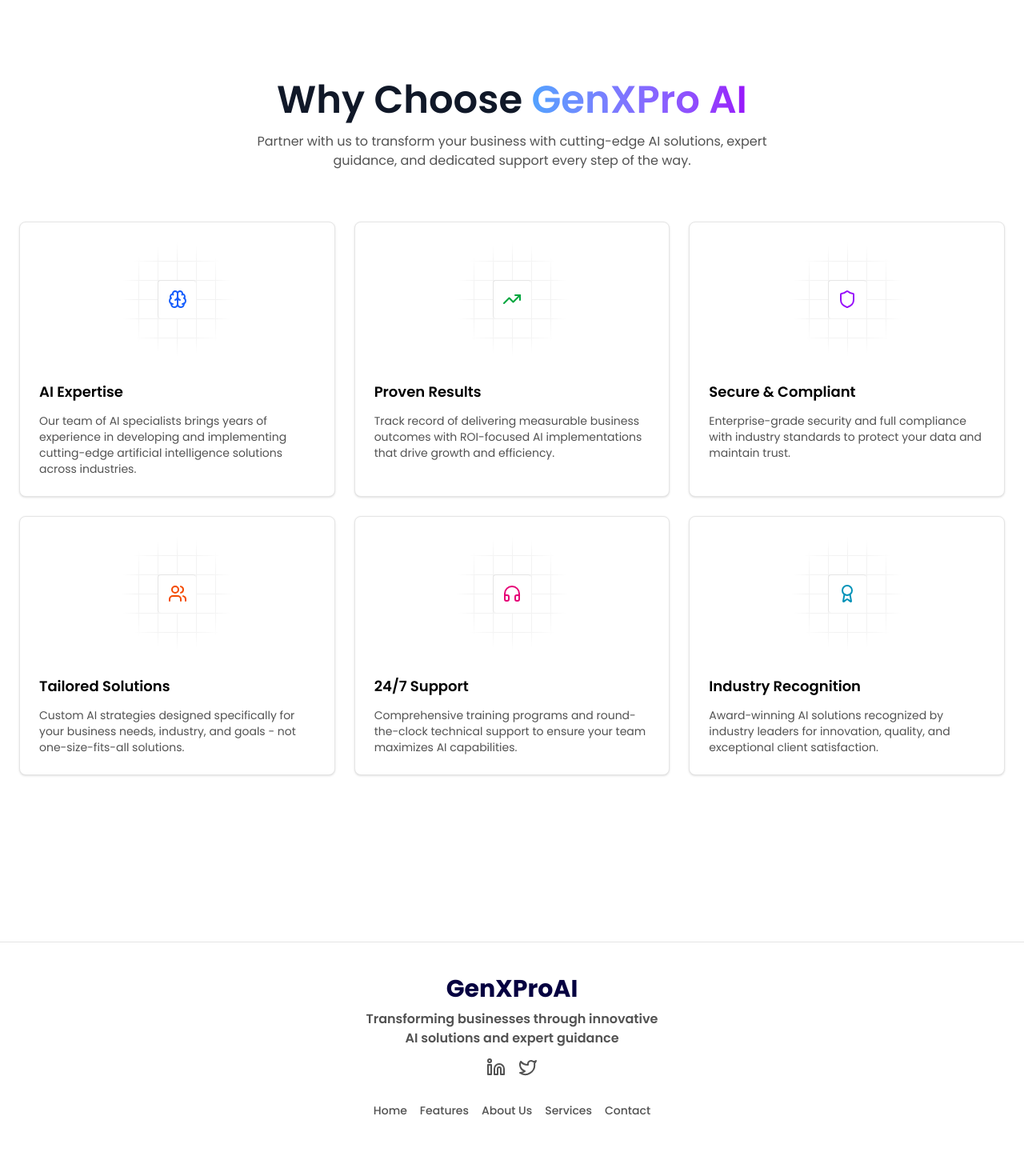
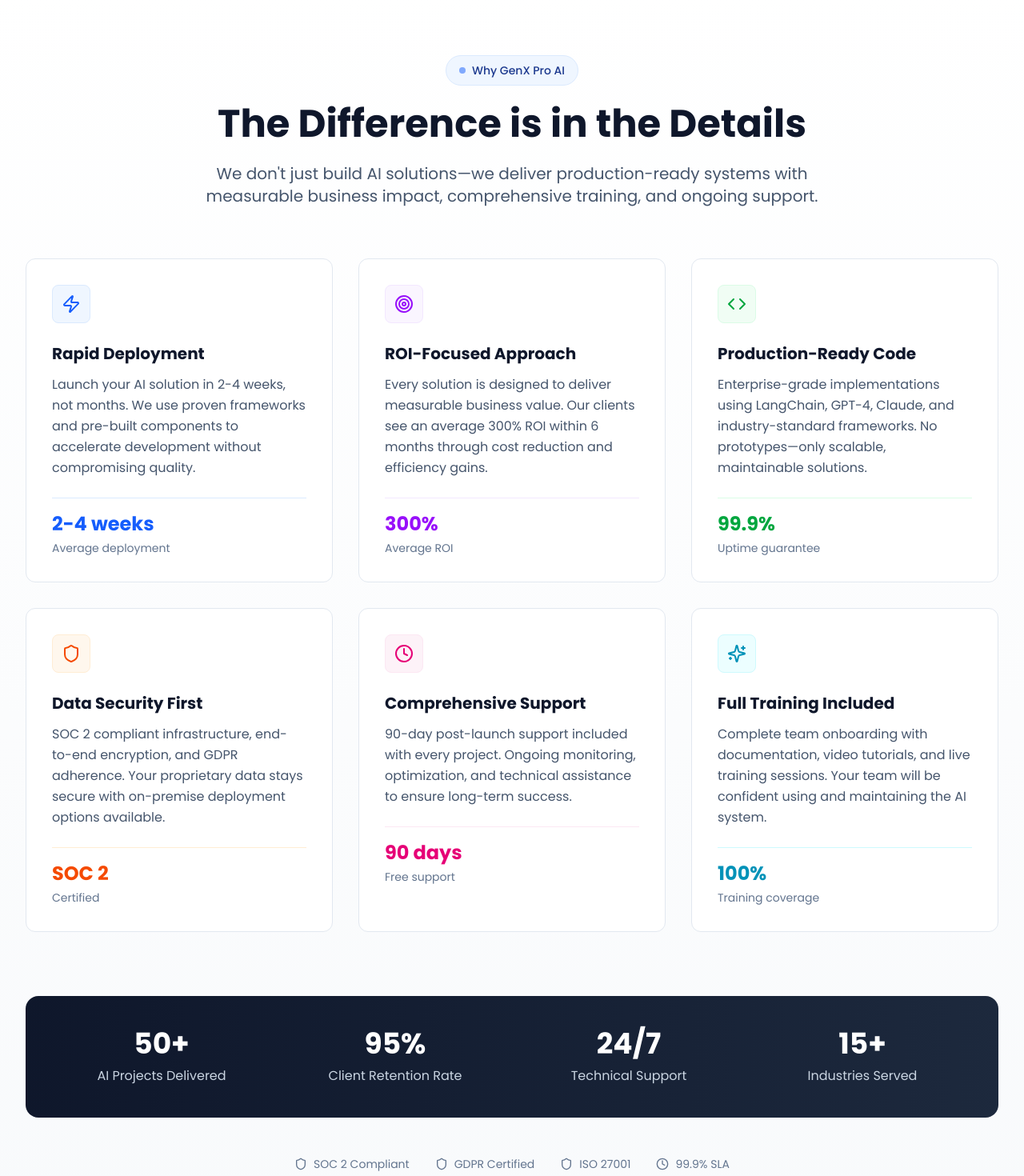
Before and after one commit to mahi12jain/GenXProAI.github.io, a React (Vite) app: page / in a window 1280 px wide. Shown: the part 4400-5870 px from the top of the page at 80% size. Built offline with nearby package versions, Linux system fonts and the light colour scheme.

Commit message:
Update WhyChooseUs.jsx

```diff
--- a/src/components/WhyChooseUs.jsx
+++ b/src/components/WhyChooseUs.jsx
@@ -1,130 +1,197 @@
 import React from 'react';
-import { Card, CardContent, CardHeader } from './ui/card';
-import { Brain, Shield, Headphones, TrendingUp, Users, Award } from 'lucide-react';
+import { Zap, Clock, Target, Shield, Code, Sparkles } from 'lucide-react';
 
 export function WhyChooseUs() {
+    const benefits = [
+        {
+            icon: Zap,
+            color: 'blue',
+            title: 'Rapid Deployment',
+            description: 'Launch your AI solution in 2-4 weeks, not months. We use proven frameworks and pre-built components to accelerate development without compromising quality.',
+            metric: '2-4 weeks',
+            metricLabel: 'Average deployment'
+        },
+        {
+            icon: Target,
+            color: 'purple',
+            title: 'ROI-Focused Approach',
+            description: 'Every solution is designed to deliver measurable business value. Our clients see an average 300% ROI within 6 months through cost reduction and efficiency gains.',
+            metric: '300%',
+            metricLabel: 'Average ROI'
+        },
+        {
+            icon: Code,
+            color: 'green',
+            title: 'Production-Ready Code',
+            description: 'Enterprise-grade implementations using LangChain, GPT-4, Claude, and industry-standard frameworks. No prototypes—only scalable, maintainable solutions.',
+            metric: '99.9%',
+            metricLabel: 'Uptime guarantee'
+        },
+        {
+            icon: Shield,
+            color: 'orange',
+            title: 'Data Security First',
+            description: 'SOC 2 compliant infrastructure, end-to-end encryption, and GDPR adherence. Your proprietary data stays secure with on-premise deployment options available.',
+            metric: 'SOC 2',
+            metricLabel: 'Certified'
+        },
+        {
+            icon: Clock,
+            color: 'pink',
+            title: 'Comprehensive Support',
+            description: '90-day post-launch support included with every project. Ongoing monitoring, optimization, and technical assistance to ensure long-term success.',
+            metric: '90 days',
+            metricLabel: 'Free support'
+        },
+        {
+            icon: Sparkles,
+            color: 'cyan',
+            title: 'Full Training Included',
+            description: 'Complete team onboarding with documentation, video tutorials, and live training sessions. Your team will be confident using and maintaining the AI system.',
+            metric: '100%',
+            metricLabel: 'Training coverage'
+        }
+    ];
+
+    const colorClasses = {
+        blue: {
+            icon: 'text-blue-600',
+            bg: 'bg-blue-50',
+            border: 'border-blue-100',
+            metric: 'text-blue-600'
+        },
+        purple: {
+            icon: 'text-purple-600',
+            bg: 'bg-purple-50',
+            border: 'border-purple-100',
+            metric: 'text-purple-600'
+        },
+        green: {
+            icon: 'text-green-600',
+            bg: 'bg-green-50',
+            border: 'border-green-100',
+            metric: 'text-green-600'
+        },
+        orange: {
+            icon: 'text-orange-600',
+            bg: 'bg-orange-50',
+            border: 'border-orange-100',
+            metric: 'text-orange-600'
+        },
+        pink: {
+            icon: 'text-pink-600',
+            bg: 'bg-pink-50',
+            border: 'border-pink-100',
+            metric: 'text-pink-600'
+        },
+        cyan: {
+            icon: 'text-cyan-600',
+            bg: 'bg-cyan-50',
+            border: 'border-cyan-100',
+            metric: 'text-cyan-600'
+        }
+    };
+
     return (
-        <section className="py-16 md:py-32 bg-white">
-            <div className="mx-auto max-w-7xl px-6">
-                <div className="text-center">
-                    <h2 className="text-balance text-4xl font-semibold lg:text-5xl text-gray-900">
-                        Why Choose <span className="text-transparent bg-clip-text bg-gradient-to-r from-blue-400 to-purple-600">GenXPro AI</span>
+        <section className="py-24 bg-gradient-to-b from-white to-slate-50">
+            <div className="max-w-7xl mx-auto px-6 lg:px-8">
+                {/* Header */}
+                <div className="max-w-3xl mx-auto text-center mb-16">
+                    <div className="inline-flex items-center gap-2 px-4 py-2 bg-blue-50 border border-blue-100 rounded-full mb-6">
+                        <div className="w-2 h-2 bg-blue-600 rounded-full animate-pulse"></div>
+                        <span className="text-sm font-medium text-blue-900">Why GenX Pro AI</span>
+                    </div>
+
+                    <h2 className="text-4xl lg:text-5xl font-bold text-slate-900 mb-6">
+                        The Difference is in the Details
                     </h2>
-                    <p className="mt-4 text-neutral-600 max-w-2xl mx-auto">
-                        Partner with us to transform your business with cutting-edge AI solutions, expert guidance, and dedicated support every step of the way.
+                    <p className="text-xl text-slate-600">
+                        We don't just build AI solutions—we deliver production-ready systems with measurable business impact, comprehensive training, and ongoing support.
                     </p>
                 </div>
-                <div className="mx-auto mt-8 grid max-w-sm gap-6 md:mt-16 md:max-w-full md:grid-cols-2 lg:grid-cols-3">
-                    <Card className="group border border-neutral-200 bg-neutral-50 shadow-sm hover:shadow-md transition-shadow">
-                        <CardHeader className="pb-3">
-                            <CardDecorator>
-                                <Brain className="size-6 text-blue-600" aria-hidden />
-                            </CardDecorator>
 
-                            <h3 className="mt-6 font-semibold text-lg text-black">AI Expertise</h3>
-                        </CardHeader>
+                {/* Benefits Grid */}
+                <div className="grid md:grid-cols-2 lg:grid-cols-3 gap-8">
+                    {benefits.map((benefit, idx) => {
+                        const colors = colorClasses[benefit.color];
+                        const Icon = benefit.icon;
 
-                        <CardContent>
-                            <p className="text-sm text-neutral-600">
-                                Our team of AI specialists brings years of experience in developing and implementing cutting-edge artificial intelligence solutions across industries.
-                            </p>
-                        </CardContent>
-                    </Card>
+                        return (
+                            <div
+                                key={idx}
+                                className="bg-white border border-slate-200 rounded-xl p-8 hover:shadow-lg hover:border-slate-300 transition-all group"
+                            >
+                                {/* Icon */}
+                                <div className={`w-12 h-12 ${colors.bg} ${colors.border} border rounded-lg flex items-center justify-center mb-6 group-hover:scale-110 transition-transform`}>
+                                    <Icon className={`w-6 h-6 ${colors.icon}`} />
+                                </div>
 
-                    <Card className="group border border-neutral-200 bg-neutral-50 shadow-sm hover:shadow-md transition-shadow">
-                        <CardHeader className="pb-3">
-                            <CardDecorator>
-                                <TrendingUp className="size-6 text-green-600" aria-hidden />
-                            </CardDecorator>
+                                {/* Title */}
+                                <h3 className="text-xl font-bold text-slate-900 mb-3">
+                                    {benefit.title}
+                                </h3>
 
-                            <h3 className="mt-6 font-semibold text-lg text-black">Proven Results</h3>
-                        </CardHeader>
+                                {/* Description */}
+                                <p className="text-slate-600 leading-relaxed mb-6">
+                                    {benefit.description}
+                                </p>
 
-                        <CardContent>
-                            <p className="text-sm text-neutral-600">
-                                Track record of delivering measurable business outcomes with ROI-focused AI implementations that drive growth and efficiency.
-                            </p>
-                        </CardContent>
-                    </Card>
+                                {/* Metric */}
+                                <div className={`pt-4 border-t ${colors.border}`}>
+                                    <div className={`text-2xl font-bold ${colors.metric} mb-1`}>
+                                        {benefit.metric}
+                                    </div>
+                                    <div className="text-sm text-slate-500">
+                                        {benefit.metricLabel}
+                                    </div>
+                                </div>
+                            </div>
+                        );
+                    })}
+                </div>
 
-                    <Card className="group border border-neutral-200 bg-neutral-50 shadow-sm hover:shadow-md transition-shadow">
-                        <CardHeader className="pb-3">
-                            <CardDecorator>
-                                <Shield className="size-6 text-purple-600" aria-hidden />
-                            </CardDecorator>
+                {/* Bottom Stats Bar */}
+                <div className="mt-20 bg-gradient-to-r from-slate-900 to-slate-800 rounded-2xl p-10 text-white">
+                    <div className="grid grid-cols-2 md:grid-cols-4 gap-8 text-center">
+                        <div>
+                            <div className="text-4xl font-bold mb-2">50+</div>
+                            <div className="text-slate-300">AI Projects Delivered</div>
+                        </div>
+                        <div>
+                            <div className="text-4xl font-bold mb-2">95%</div>
+                            <div className="text-slate-300">Client Retention Rate</div>
+                        </div>
+                        <div>
+                            <div className="text-4xl font-bold mb-2">24/7</div>
+                            <div className="text-slate-300">Technical Support</div>
+                        </div>
+                        <div>
+                            <div className="text-4xl font-bold mb-2">15+</div>
+                            <div className="text-slate-300">Industries Served</div>
+                        </div>
+                    </div>
+                </div>
 
-                            <h3 className="mt-6 font-semibold text-lg text-black">Secure & Compliant</h3>
-                        </CardHeader>
-
-                        <CardContent>
-                            <p className="text-sm text-neutral-600">
-                                Enterprise-grade security and full compliance with industry standards to protect your data and maintain trust.
-                            </p>
-                        </CardContent>
-                    </Card>
-
-                    <Card className="group border border-neutral-200 bg-neutral-50 shadow-sm hover:shadow-md transition-shadow">
-                        <CardHeader className="pb-3">
-                            <CardDecorator>
-                                <Users className="size-6 text-orange-600" aria-hidden />
-                            </CardDecorator>
-
-                            <h3 className="mt-6 font-semibold text-lg text-black">Tailored Solutions</h3>
-                        </CardHeader>
-
-                        <CardContent>
-                            <p className="text-sm text-neutral-600">
-                                Custom AI strategies designed specifically for your business needs, industry, and goals - not one-size-fits-all solutions.
-                            </p>
-                        </CardContent>
-                    </Card>
-
-                    <Card className="group border border-neutral-200 bg-neutral-50 shadow-sm hover:shadow-md transition-shadow">
-                        <CardHeader className="pb-3">
-                            <CardDecorator>
-                                <Headphones className="size-6 text-pink-600" aria-hidden />
-                            </CardDecorator>
-
-                            <h3 className="mt-6 font-semibold text-lg text-black">24/7 Support</h3>
-                        </CardHeader>
-
-                        <CardContent>
-                            <p className="text-sm text-neutral-600">
-                                Comprehensive training programs and round-the-clock technical support to ensure your team maximizes AI capabilities.
-                            </p>
-                        </CardContent>
-                    </Card>
-
-                    <Card className="group border border-neutral-200 bg-neutral-50 shadow-sm hover:shadow-md transition-shadow">
-                        <CardHeader className="pb-3">
-                            <CardDecorator>
-                                <Award className="size-6 text-cyan-600" aria-hidden />
-                            </CardDecorator>
-
-                            <h3 className="mt-6 font-semibold text-lg text-black">Industry Recognition</h3>
-                        </CardHeader>
-
-                        <CardContent>
-                            <p className="text-sm text-neutral-600">
-                                Award-winning AI solutions recognized by industry leaders for innovation, quality, and exceptional client satisfaction.
-                            </p>
-                        </CardContent>
-                    </Card>
+                {/* Trust Indicators */}
+                <div className="mt-12 flex flex-wrap justify-center items-center gap-8 text-sm text-slate-500">
+                    <div className="flex items-center gap-2">
+                        <Shield className="w-4 h-4" />
+                        <span>SOC 2 Compliant</span>
+                    </div>
+                    <div className="flex items-center gap-2">
+                        <Shield className="w-4 h-4" />
+                        <span>GDPR Certified</span>
+                    </div>
+                    <div className="flex items-center gap-2">
+                        <Shield className="w-4 h-4" />
+                        <span>ISO 27001</span>
+                    </div>
+                    <div className="flex items-center gap-2">
+                        <Clock className="w-4 h-4" />
+                        <span>99.9% SLA</span>
+                    </div>
                 </div>
             </div>
         </section>
     );
 }
-
-const CardDecorator = ({ children }) => (
-    <div aria-hidden className="relative mx-auto size-36" style={{
-        maskImage: 'radial-gradient(ellipse 50% 50% at 50% 50%, #000 70%, transparent 100%)'
-    }}>
-        <div
-            className="absolute inset-0 bg-[linear-gradient(to_right,#000_1px,transparent_1px),linear-gradient(to_bottom,#000_1px,transparent_1px)] bg-[size:24px_24px] opacity-5"
-        />
-        <div className="bg-white absolute inset-0 m-auto flex size-12 items-center justify-center border-t border-l border-neutral-200 rounded-sm">
-            {children}
-        </div>
-    </div>
-);
```
